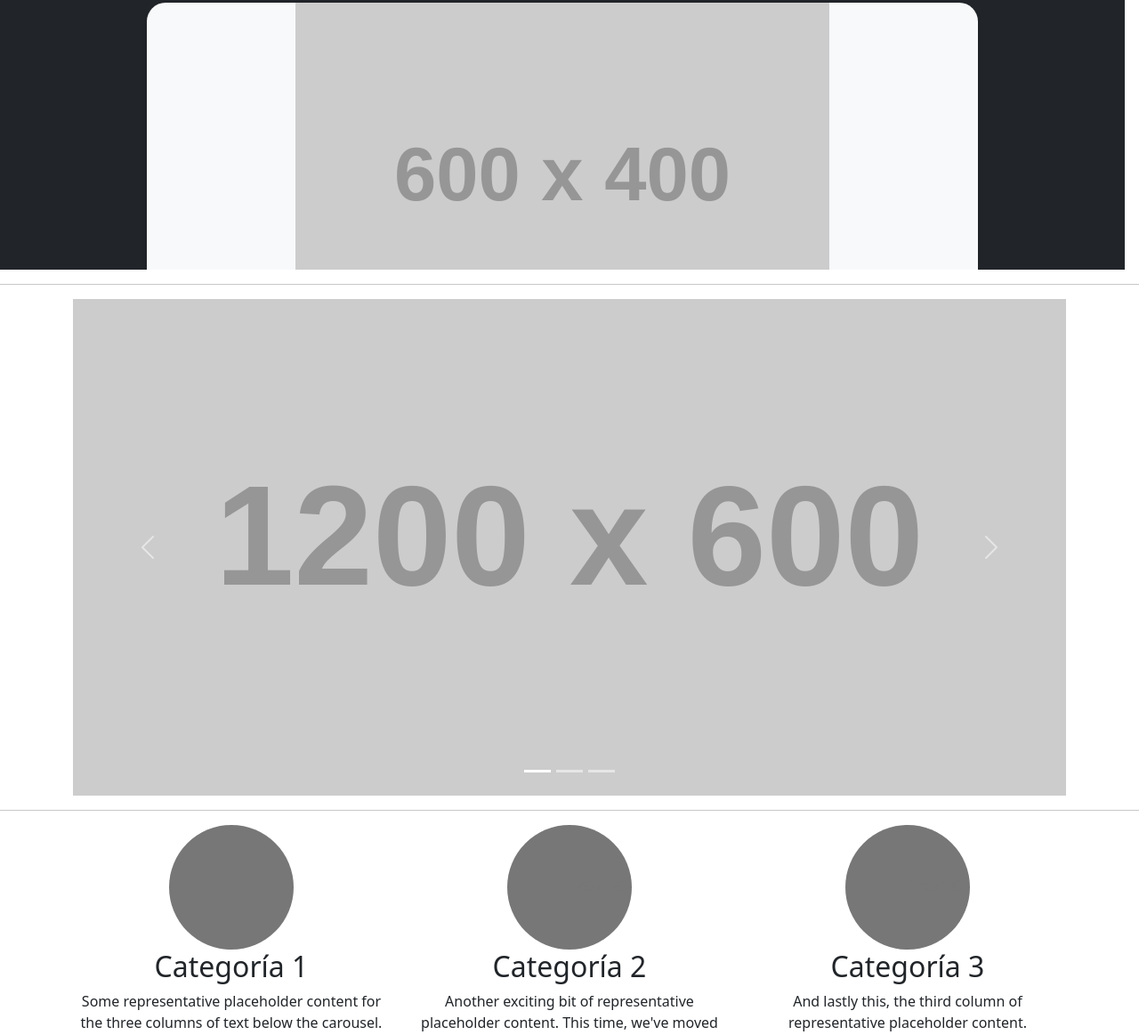
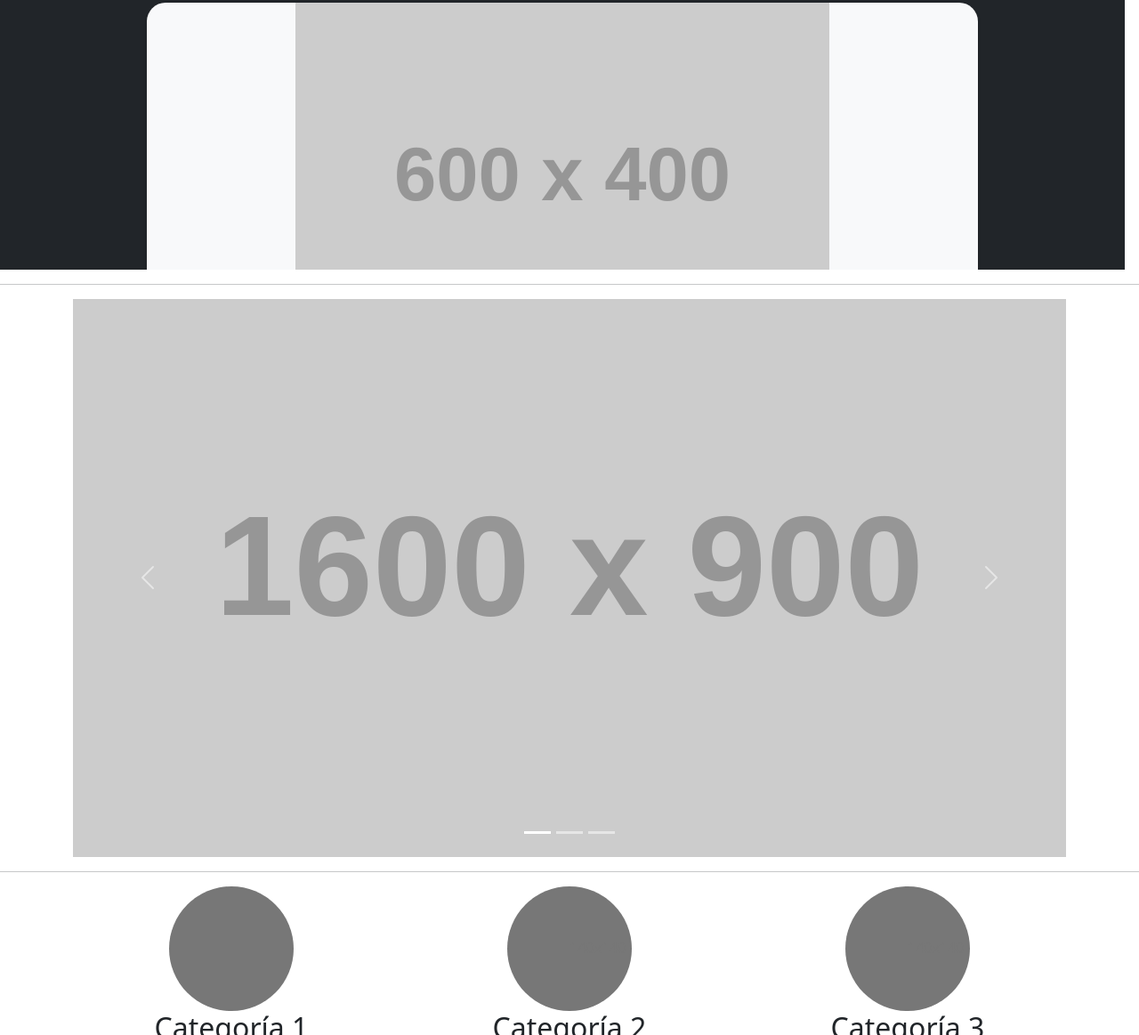
Before and after one commit to ibarrajon/prueba, a plain HTML site: page evaluacion-prueba.html in a window 1280 px wide. Shown: the part 261-1424 px from the top of the page at 89% size. Drawn offline with nearby package versions, Linux system fonts and the light colour scheme; placeholder pictures from the web are drawn by us.

Commit message:
carrusel

```diff
--- a/evaluacion-prueba.html
+++ b/evaluacion-prueba.html
@@ -84,13 +84,13 @@
                 </div>
                 <div class="carousel-inner">
                   <div class="carousel-item active">
-                    <img src="https://dummyimage.com/1200x600/7dc4e4/fff" class="d-block img-fluid" alt="...">
+                    <img src="https://dummyimage.com/1600x900/7dc4e4/fff" class="d-block img-fluid" alt="...">
                   </div>
                   <div class="carousel-item">
-                    <img src="https://dummyimage.com/1200x600/7dc4e4/fff" class="d-block img-fluid" alt="...">
+                    <img src="https://dummyimage.com/1600x900/7dc4e4/fff" class="d-block img-fluid" alt="...">
                   </div>
                   <div class="carousel-item">
-                    <img src="https://dummyimage.com/1200x600/7dc4e4/fff" class="d-block img-fluid" alt="...">
+                    <img src="https://dummyimage.com/1600x900/7dc4e4/fff" class="d-block img-fluid" alt="...">
                   </div>
                 </div>
                 <button class="carousel-control-prev" type="button" data-bs-target="#carouselExampleIndicators" data-bs-slide="prev">
```
